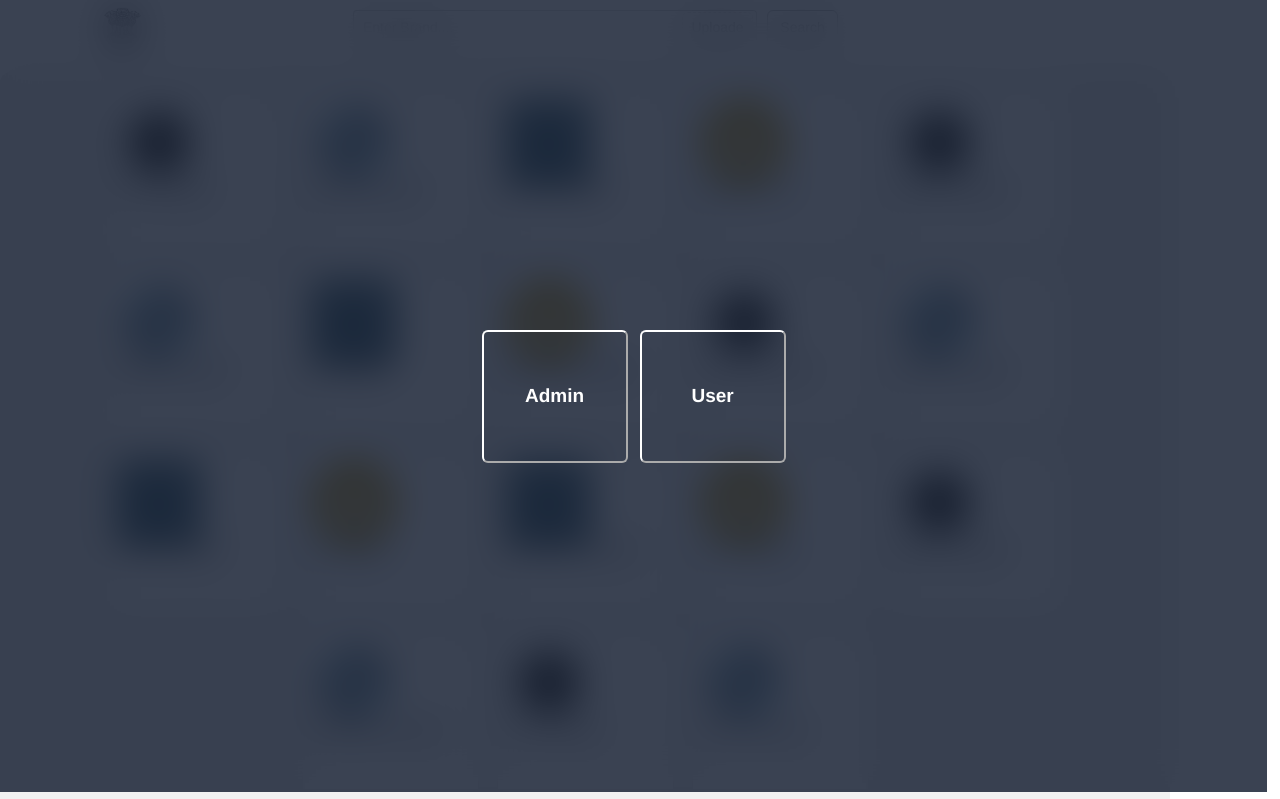
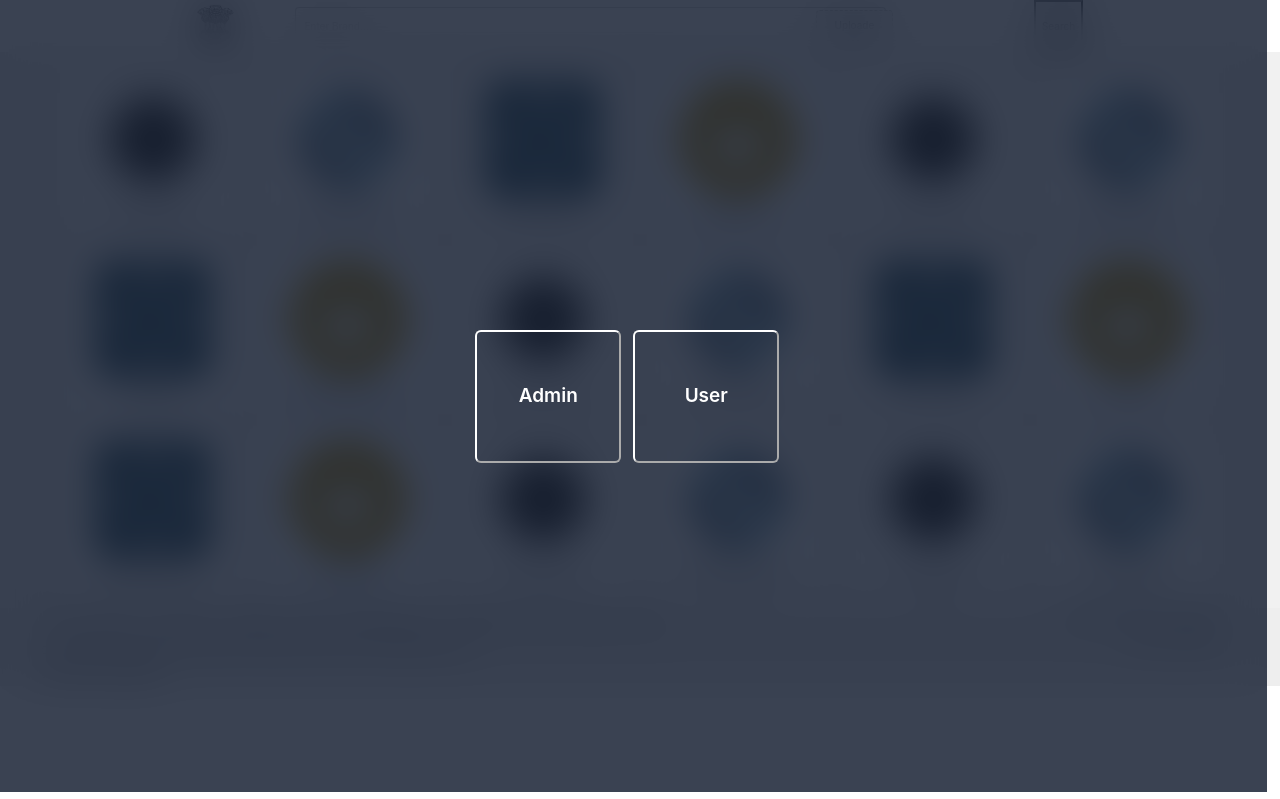
Before and after one commit to bandana19/logo-trade, a Next.js app: page / in a window 1280 px wide. Shown: the top 799 px of the page. Built offline with nearby package versions, Linux system fonts and the light colour scheme.

Commit message:
updated code

```diff
--- a/src/components/ImageFile.js
+++ b/src/components/ImageFile.js
@@ -75,12 +75,10 @@ const ImageFile = () => {
     },
   ]);
   return (
-    <div className="container">
+    <div className="image-container">
       {showImage.map((item) => (
         <div className="image-list">
-          <div className="image-item-box">
             <img className="image-item" src={item.image} />
-          </div>
           <p>{item.title}</p>
         </div>
       ))}
--- a/src/home/HomePage.js
+++ b/src/home/HomePage.js
@@ -1,61 +1,51 @@
 import ImageFile from "@/components/ImageFile";
-import ModalFile from "@/components/ModalFile";
 import Footer from "@/layout/Footer";
 import Header from "@/layout/Header";
+import { useRouter } from "next/router";
 import React, { Fragment, useState } from "react";
 
 const HomePage = () => {
-  const [isAdminSelected, setIsAdminSelected] = useState(!false);
-  const [isUserSelected, setIsUserSelected] = useState(true);
-  const [showLoader, setShowLoader] = useState(false);
-  const [loader, setLoader] = useState(false);
+  const [adminLoader, setAdminLoader] = useState(false);
+  const [userLoader, setUserLoader] = useState(false);
 
-  const handleAdminClick = () => {
-    setShowLoader(true);
+
+  const router = useRouter();
+  const handleSubmit = (link) => {
+    if (link == "/user") {
+      setUserLoader(true);
+    } else {
+      setAdminLoader(true);
+    }
+
     setTimeout(() => {
-      setShowLoader(false);
-      setIsUserSelected(false);
-      setIsAdminSelected(false);
-    }, 5000);
+      setUserLoader(false);
+      setAdminLoader(false);
+      router.push(link)
+
+    }, 2000);
   };
-
-  const handleSubmit = () => {
-    setLoader(true);
-    setTimeout(() => {
-      setLoader(false);
-      setIsUserSelected(false);
-      setIsAdminSelected(false);
-    }, 5000);
-  };
-
-  //  Header
-
-  const [openModal, setOpenModal] = useState(false);
-
   return (
     <Fragment>
-      <ModalFile openModal={openModal} setOpenModal={setOpenModal} />
-      {isUserSelected && (
+      <div className="main-box">
         <div className="button-box">
-          <button className="admin-button " onClick={handleAdminClick}>
+          <button className="admin-button " onClick={() => handleSubmit("/admin")}>
 
-            {showLoader ? (
+            {adminLoader ? (
               <i class="fa fa-spinner fa-spin spinner-icons"></i>
             ) : (
               " Admin"
             )}
           </button>
-          <button className="user-button " onClick={handleSubmit}>
-            {loader ? (
+          <button className="user-button " onClick={() => handleSubmit("/user")}>
+            {userLoader ? (
               <i class="fa fa-spinner fa-spin spinner-icons"></i>
             ) : (
-               " User"
+              " User"
             )}
           </button>
         </div>
-      )}
-      {isAdminSelected && <div className="main-box"></div>}
-      <Header setOpenModal={setOpenModal} />
+      </div>
+      <Header setOpenModal={() => { }} />
       <ImageFile />
       <Footer />
     </Fragment>
--- a/src/layout/Header.js
+++ b/src/layout/Header.js
@@ -1,21 +1,27 @@
-import React, { Fragment } from "react";
+import ModalFile from "@/components/ModalFile";
+import React, { useRef, useState } from "react";
 
-const Header = ({ setOpenModal }) => {
+const Header = () => {
+  const inputFileRef = useRef()
+  const [openModal,setOpenModal]=useState(false)
+  return (
 
+    <header className="header-area">
+      <ModalFile openModal={openModal} setOpenModal={setOpenModal}/>
+      <div className="box">
+        <img className="logo" src="image/img-1.jpg" alt="image" />
+        <input className="text-box" type="text" placeholder="Enter Brand...." />
+        <div>
 
-
-  return (
-    <Fragment>
-      <img className="logo" src="image/img-1.jpg" alt="image" />
-      <div className="image-box">
-        <input className="text-box" type="text" placeholder="Enter Brand...." />
-        {/* <input type="file"/> */}
-        <button className="upload-btn">Uploade</button>
+        <input className="text-file" type="file" ref={inputFileRef} />
+        <button className="upload-btn"
+          onClick={() => inputFileRef.current.click()}>Uploade</button>
+          </div>
         <button className="search-btn" onClick={() => setOpenModal(true)}>
           Search
         </button>
-      </div>
-    </Fragment>
+        </div>
+    </header>
   );
 };
 
--- a/src/pages/_document.js
+++ b/src/pages/_document.js
@@ -4,11 +4,15 @@ export default function Document() {
   return (
     <Html lang="en">
       <Head />
-      <link rel="stylesheet" href="https://cdnjs.cloudflare.com/ajax/libs/font-awesome/4.7.0/css/font-awesome.min.css"/>
+      <link rel="stylesheet" href="https://cdnjs.cloudflare.com/ajax/libs/font-awesome/4.7.0/css/font-awesome.min.css" />
       <meta name="viewport" content="width=device-width, initial-scale=1"></meta>
-      <link rel="stylesheet" href="https://maxcdn.bootstrapcdn.com/bootstrap/3.3.7/css/bootstrap.min.css"/>
-    <script src="https://ajax.googleapis.com/ajax/libs/jquery/3.2.1/jquery.min.js"></script>
-    <script src="https://maxcdn.bootstrapcdn.com/bootstrap/3.3.7/js/bootstrap.min.js"></script>
+      <link rel="stylesheet" href="https://maxcdn.bootstrapcdn.com/bootstrap/3.3.7/css/bootstrap.min.css" />
+      <script src="https://ajax.googleapis.com/ajax/libs/jquery/3.2.1/jquery.min.js"></script>
+      <script src="https://maxcdn.bootstrapcdn.com/bootstrap/3.3.7/js/bootstrap.min.js"></script>
+      <link rel="stylesheet" href="https://cdn.jsdelivr.net/npm/bootstrap@4.6.2/dist/css/bootstrap.min.css"/>
+  <script src="https://cdn.jsdelivr.net/npm/jquery@3.7.1/dist/jquery.slim.min.js"></script>
+  <script src="https://cdn.jsdelivr.net/npm/popper.js@1.16.1/dist/umd/popper.min.js"></script>
+  <script src="https://cdn.jsdelivr.net/npm/bootstrap@4.6.2/dist/js/bootstrap.bundle.min.js"></script>
       <body>
         <Main />
         <NextScript />
--- a/src/styles/globals.css
+++ b/src/styles/globals.css
@@ -66,15 +66,17 @@
   justify-content: center;
 }
 .container{
+  height: 54px;
+  display: flex;
+}
+.image-container{
   height: auto;
-  margin: 18px 0px;
   padding: 8px;
   display: flex;
   flex-wrap: wrap;
- justify-content: center;
+  justify-content: center;
   align-content: flex-start;
   background-color: #f1f1f1;
-  border-radius: 11px;
 }
 .image-list{
   border: 1px solid #edebeb;
@@ -94,23 +96,37 @@
 .logo{
   height: 41px;
   width: 37px;
-  margin: 8px 104px;
-  position: absolute;
+  margin: 5px 0px;
 
 }
+.text-file{
+  display: none!important;
+}
 .image-list .image-item{
-  height:100%;
-  width:100%;
-  border-radius: 8px;
+     width: 112px;
+    border-radius: 8px;
+    margin: 8px auto;
+    display: block;
 }
 .text-box{
-  height: 35px;
-  width: 404px;
+  height: 38px;
+  min-width: 66%;
   padding: 0px 9px;
   border-radius: 4px;
   border: 1px solid #808080a3;
+  margin: 7px 51px;
 }
 .upload-btn{
+  height: 31px;
+  padding: 0px 18px;
+  border-radius: 4px;
+  border: 1px dashed #808080a3;
+  position: relative;
+  right: 131px;
+  top: 10px;
+}
+
+/* .upload-btn{
   cursor: pointer;
   height: 31px;
     width: 71px;
@@ -118,7 +134,6 @@
     border: 1px solid #d7d3d3;
     border-radius: 6px;
     border-style: dashed;
-    margin: 0px -75px;
 }
 .search-btn{
   cursor: pointer;
@@ -127,22 +142,25 @@
   background-color: white;
   border-radius: 6px;
   border: 1px solid gray;
-  margin: 0px 89px;
+  margin: 8px 132px;
+
 }
 .image-item-box{
   height: 80px;
   width: 80px;
   margin: 7px;
-}
+} */
 .image-list p{
   padding: 0px 3px;
   font-weight: 600;
   line-height: 0;
+  text-align: center;
+  margin-top: 18px;
 }
 .modal-box{
   border: 1px solid;
-  height: 98vh;
-  position: absolute;
+  height: 100vh;
+  position: fixed;
   width: 99%;
   left: 0;
   top: 0;
@@ -155,6 +173,7 @@
   display: flex;
   justify-content: center;
   align-items: center;
+
 }
 .custom-input {
   border: 1px solid white;
@@ -186,7 +205,7 @@
   margin: 0px;
 }
 .footer{
-  height: 155px;
+  height: 78px;
   background-color: #eeeeee;
   display:flex;
   flex-wrap: wrap;
@@ -225,3 +244,12 @@
 .item-list a:hover{
   text-decoration: underline;
 }
+
+
+.header-area .box{
+  height: 100%;
+  width: 70%;
+  margin: 0 auto;
+  display: flex;
+  justify-content: space-around;
+}
```
Also changed, not shown: src/pages/admin.js (added, +16 -0 lines), src/pages/user.js (added, +16 -0 lines).
